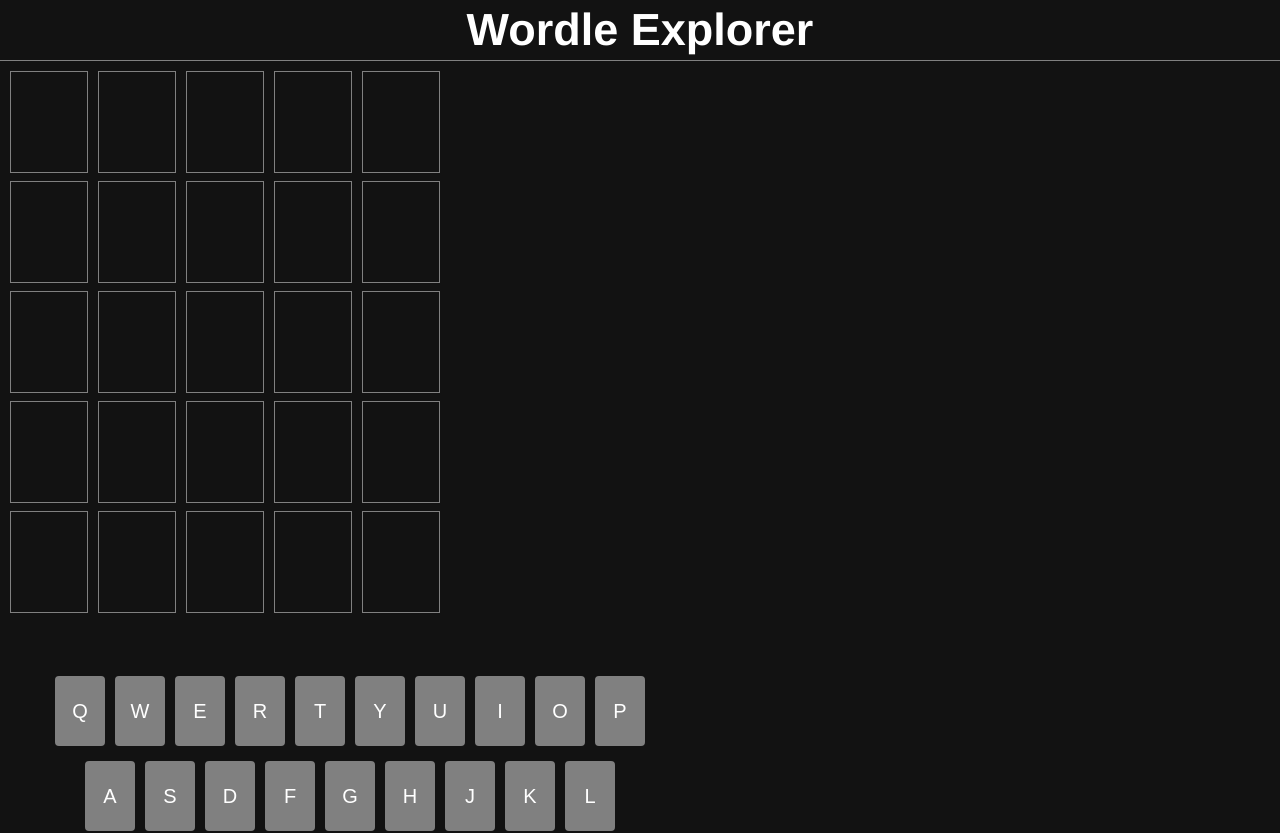
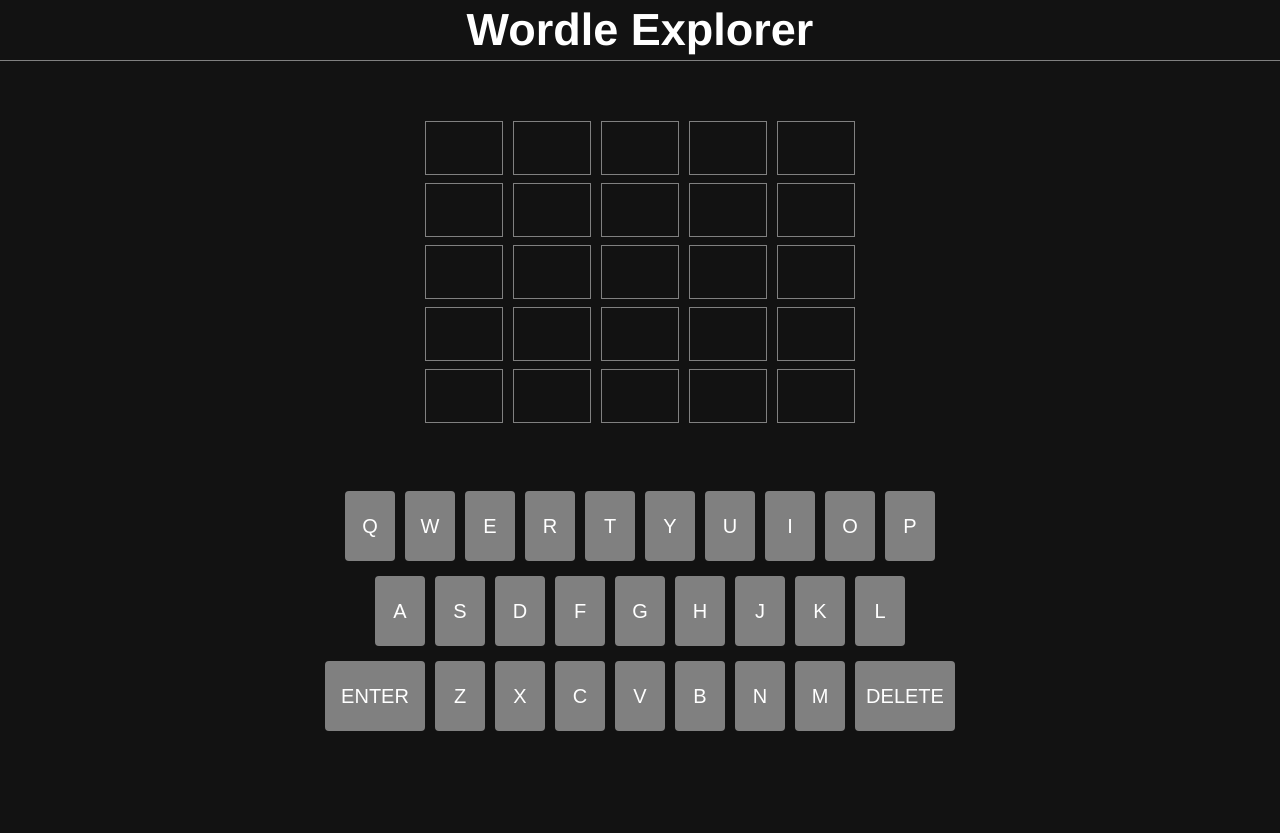
Before and after one commit to Dexeraz/wordle-explorer, a React (Vite) app: page / in a window 1280 px wide. Shown: the top 833 px of the page. After the commit the page ends 800 px from the top, so only its background shows below. Built offline with nearby package versions, Linux system fonts and the light colour scheme.

Commit message:
Styling, centering the components

```diff
--- a/src/App.tsx
+++ b/src/App.tsx
@@ -16,8 +16,10 @@
         <h1>Wordle Explorer</h1>
       </nav>
       <AppContext.Provider value={{ board, setBoard }}>
-        <Board />
-        <Keyboard />
+        <div className="game">
+          <Board />
+          <Keyboard />
+        </div>
       </AppContext.Provider>
     </div>
   );
--- a/src/index.css
+++ b/src/index.css
@@ -6,6 +6,15 @@
   color: white;
   padding: 0%;
   margin: 0;
+}
+
+.game {
+  width: 100vw;
+  height: calc(100vh - 170px);
+  display: flex;
+  align-items: center;
+  padding-top: 50px;
+  flex-direction: column;
 }
 
 nav {
```
